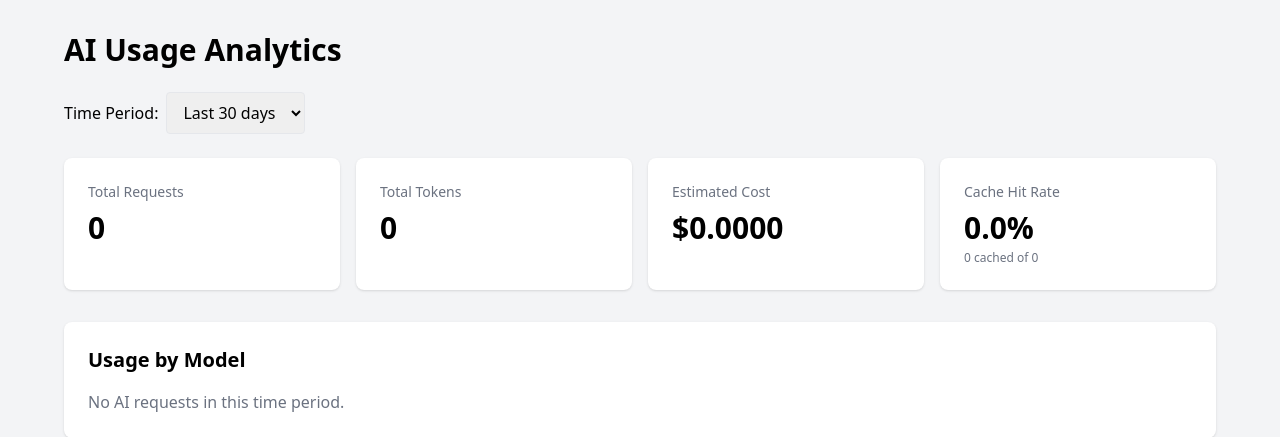
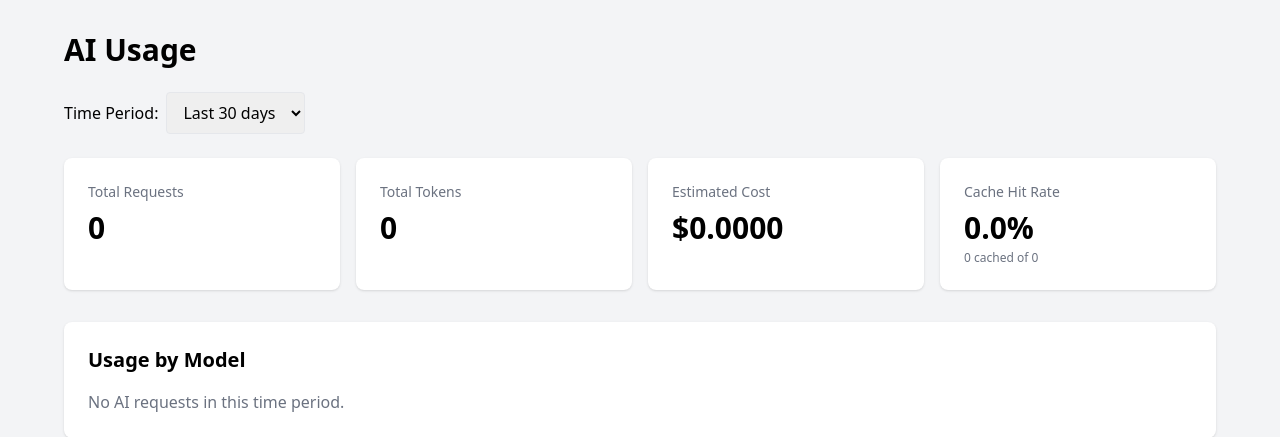
Before and after one commit to samclark2015/shiny-handouts, a Django app: page /analytics/ in a window 1280 px wide. Shown: the top 437 px of the page. Run offline with Django 5.2, Linux system fonts and the light colour scheme; the visitor is signed in with stand-in values (Sample User, id 1); data that the repository does not hold is empty; some libraries are stand-ins or nearby versions.

Commit message:
fix: Update analytics dashboard access to require login and adjust titles for consistency

```diff
--- a/src/core/views/analytics.py
+++ b/src/core/views/analytics.py
@@ -3,13 +3,13 @@ Analytics views for AI request tracking and cost analysis.
 """
 
 from asgiref.sync import async_to_sync
-from django.contrib.admin.views.decorators import staff_member_required
+from django.contrib.auth.decorators import login_required
 from django.shortcuts import render
 
 from core.analytics import get_model_usage_breakdown, get_user_ai_stats
 
 
-@staff_member_required
+@login_required
 def analytics_dashboard(request):
     """Display AI usage analytics for staff users only."""
     user_id = request.user.id
--- a/src/templates/analytics/dashboard.html
+++ b/src/templates/analytics/dashboard.html
@@ -1,11 +1,11 @@
 {% extends "base.html" %}
 
-{% block title %}AI Usage Analytics{% endblock %}
+{% block title %}AI Usage{% endblock %}
 
 {% block body %}
 <div class="container mx-auto px-4 py-8">
     <div class="max-w-6xl mx-auto">
-        <h1 class="text-3xl font-bold mb-6">AI Usage Analytics</h1>
+        <h1 class="text-3xl font-bold mb-6">AI Usage</h1>
 
         <!-- Time period selector -->
         <div class="mb-6">
--- a/src/templates/index.html
+++ b/src/templates/index.html
@@ -14,12 +14,10 @@
                class="bg-white border border-gray-300 text-gray-700 hover:bg-gray-50 px-4 py-2 rounded-md text-sm font-medium transition-colors">
                 <i class="fa-solid fa-list-check mr-1"></i>Profiles
             </a>
-            {% if user.is_staff %}
             <a href="{% url 'analytics_dashboard' %}"
                class="bg-blue-600 hover:bg-blue-700 text-white px-4 py-2 rounded-md text-sm font-medium transition-colors">
-                <i class="fa-solid fa-chart-line mr-1"></i>Analytics
+                <i class="fa-solid fa-chart-line mr-1"></i>Usage
             </a>
-            {% endif %}
             {% if user.is_superuser %}
             <a href="{% url 'admin:index' %}"
                class="bg-gray-800 hover:bg-gray-900 text-white px-4 py-2 rounded-md text-sm font-medium transition-colors">
```
